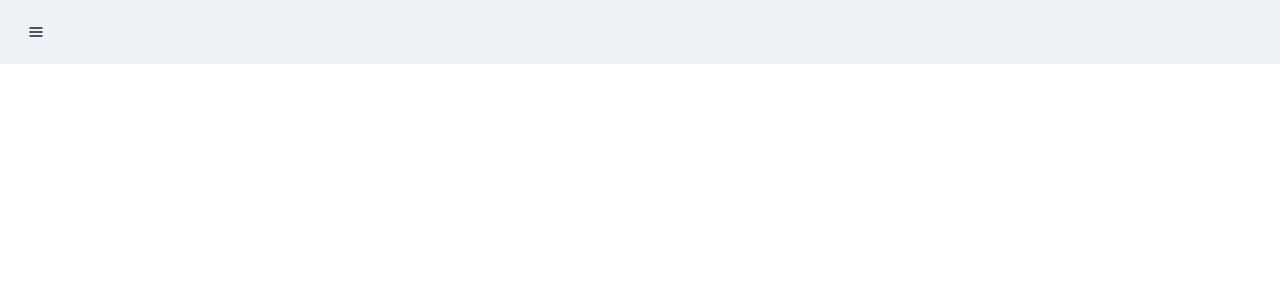
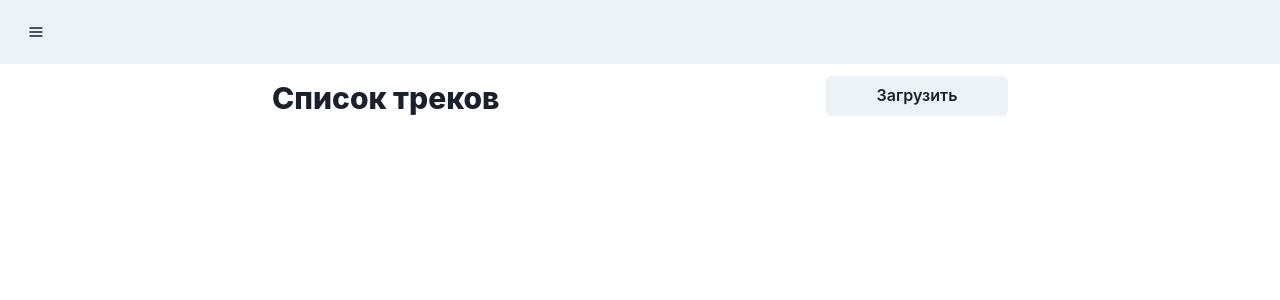
Before and after one commit to Hodosov/nest-next-music, a Next.js app in the folder client/: page /tracks in a window 1280 px wide. Shown: the top 300 px of the page. Built offline with nearby package versions, Linux system fonts and the light colour scheme.

Commit message:
add alias and track page

```diff
--- /dev/null
+++ b/client/pages/tracks/create.tsx
@@ -0,0 +1,5 @@
+import { MainLayout } from "@/components/Layout";
+
+export default function CreateTrackPage() {
+    return <MainLayout />
+}
--- a/client/pages/tracks/index.tsx
+++ b/client/pages/tracks/index.tsx
@@ -1,5 +1,20 @@
-import { MainLayout } from "../../src/components/Layout";
+import { MainLayout } from "@/components/Layout";
+import { Grid, Box, Button, Text } from "@chakra-ui/react";
+import { useRouter } from "next/router";
 
 export default function TracksPage() {
-    return <MainLayout>Tracks list</MainLayout>
+    const router = useRouter()
+    return (
+        <MainLayout>
+            <Grid templateColumns='3fr 1fr' gap={2} mt={2}>
+                <Box w='100%' h='10' justifySelf={'center'} >
+                    <Text fontWeight="extrabold" fontSize={30}>
+                        Список треков
+                    </Text>
+                </Box>
+                <Box w='100%' h='10'>
+                    <Button isFullWidth onClick={() => router.push('/tracks/create')}>Загрузить</Button>
+                </Box>
+            </Grid>
+        </MainLayout >)
 }
--- a/client/src/components/Layout.tsx
+++ b/client/src/components/Layout.tsx
@@ -1,13 +1,15 @@
-import { useDisclosure } from "@chakra-ui/react"
-import { Children, FC } from "react"
-import { NavBar } from "./NavBar"
+import { FC } from "react"
+import { NavBar } from "@/components/NavBar"
+import { Container } from "@chakra-ui/react"
 
 export const MainLayout: FC = ({ children }) => {
 
     return (
         <>
             <NavBar />
-            {children}
+            <Container h='100vh' mt={16} maxW='container.md' pt={1}>
+                {children}
+            </Container>
         </>
     )
 }
--- a/client/src/components/NavBar.tsx
+++ b/client/src/components/NavBar.tsx
@@ -39,7 +39,7 @@ export const NavBar: FC = () => {
     const { isOpen, onOpen, onClose } = useDisclosure()
 
     return (
-        <Box bg={useColorModeValue('gray.100', 'gray.900')} px={4} width={'100%'} position={'fixed'}>
+        <Box bg={useColorModeValue('gray.100', 'gray.900')} px={4} width={'100%'} position={'fixed'} top={0}>
             <Flex h={16} alignItems={'center'} justifyContent={'space-between'}>
                 <IconButton
                     sx={{
```
Also changed, not shown: client/pages/index.tsx (+4 -7 lines), client/tsconfig.json (+20 -4 lines), client/types/track.ts (added, +16 -0 lines).
